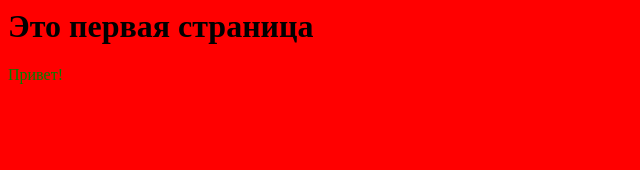
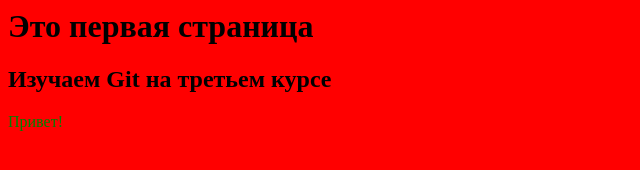
Before and after one commit to Danissimo13/temp, a plain HTML site: page index.html in a window 1280 px wide. Shown: the whole page, without its empty margins (0-640 px from the left). Drawn offline with Linux system fonts and the light colour scheme.

Commit message:
Add h2 to index page

```diff
--- a/index.html
+++ b/index.html
@@ -14,6 +14,7 @@
 	</head>
 	<body>
 	<h1> Это первая страница</h1>
+	<h2> Изучаем Git на третьем курсе </h2>
 	<p> Привет! </p>
 	</body>
 </html>
```
